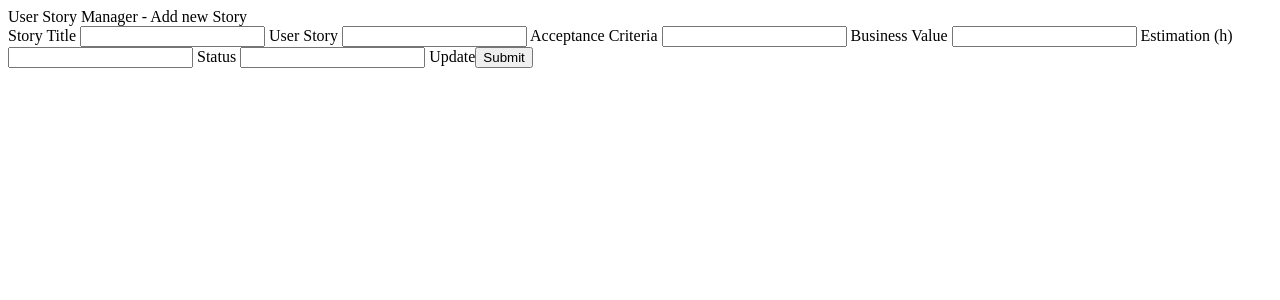
After one commit to wH47wH0/user-story-manager-wH47wH0, a Python web app: template templates/update.html in a window 1280 px wide. The commit adds this page. Shown: the top 300 px of the page. Run offline with Jinja, Linux system fonts and the light colour scheme; the template is opened without the code that fills it, so the values that code supplies are empty.

Commit message:
link to add new user story in list.html is now a button created create.html, update.html to extend story.html to have different buttons for create/update user stories

```diff
--- /dev/null
+++ b/templates/create.html
@@ -0,0 +1,4 @@
+{% extends 'story.html' %}
+{% block button %}
+<label>Create <input type="submit" name="create", id="create"></label>
+{% endblock %}
--- a/templates/list.html
+++ b/templates/list.html
@@ -3,7 +3,7 @@
     <head>User Story Manager</head>
     <body>
         <h2>User Story Manager</h2>
-        <a href="/story/">Add a new User Story</a>
+        <button type="button" id="add_story" name="add_story"><a href="/story/">Add a new User Story</a></button>
         <table>
             {% for user_story in user_stories %}
             <tr>
--- a/templates/story.html
+++ b/templates/story.html
@@ -8,6 +8,6 @@
     <label>Business Value <input name="business_value" id="business_value"></label>
     <label>Estimation (h) <input name="estimation" id="estimation"></label>
     <label>Status <input name="status" id="status"></label>
-    <label>Create <input type="submit" name="create", id="create"></label>
+    {% block button %}{% endblock %}
 </form>
 </body>
--- /dev/null
+++ b/templates/update.html
@@ -0,0 +1,4 @@
+{% extends 'story.html' %}
+{% block button %}
+<label>Update<input type="submit" name="update", id="update"></label>
+{% endblock %}
```
